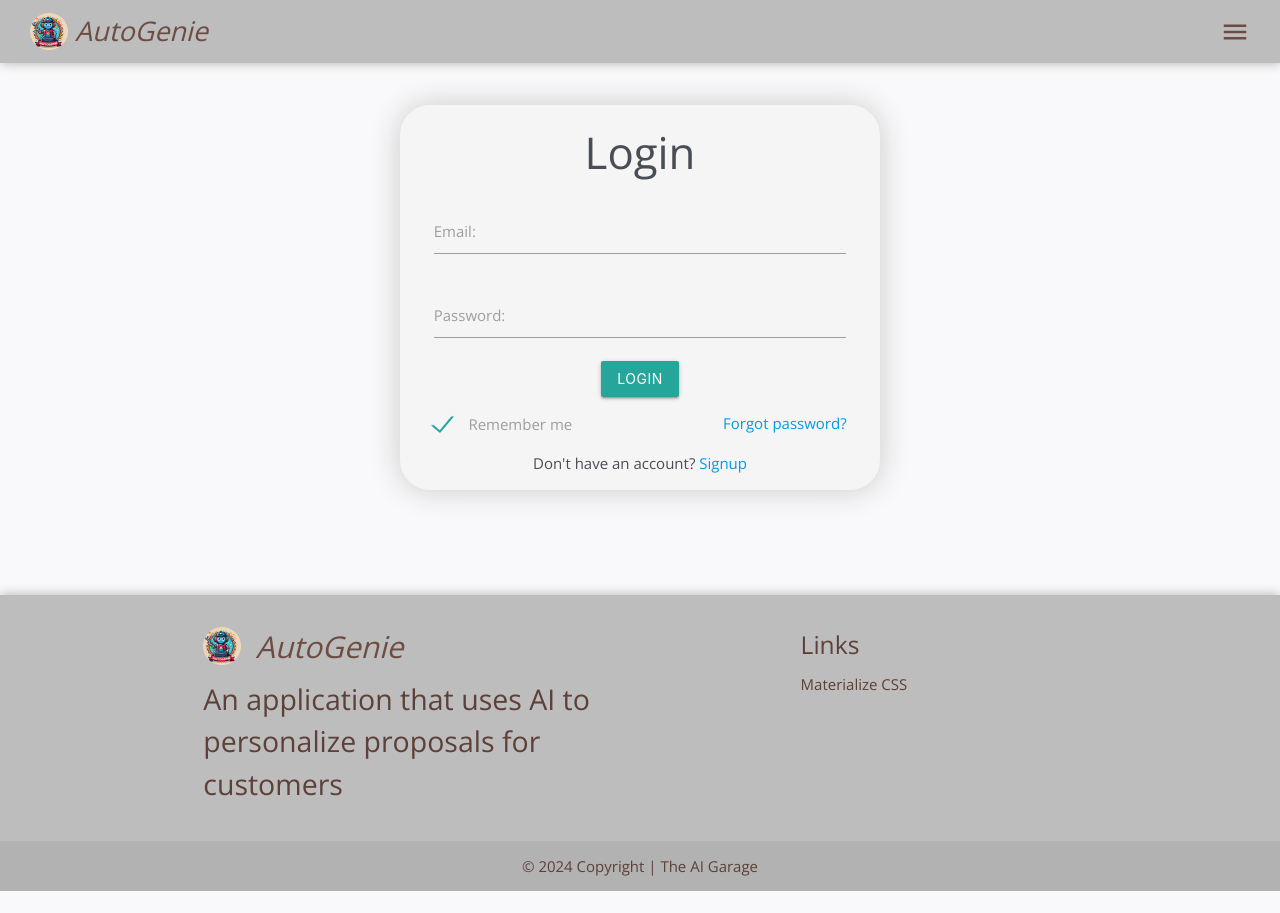
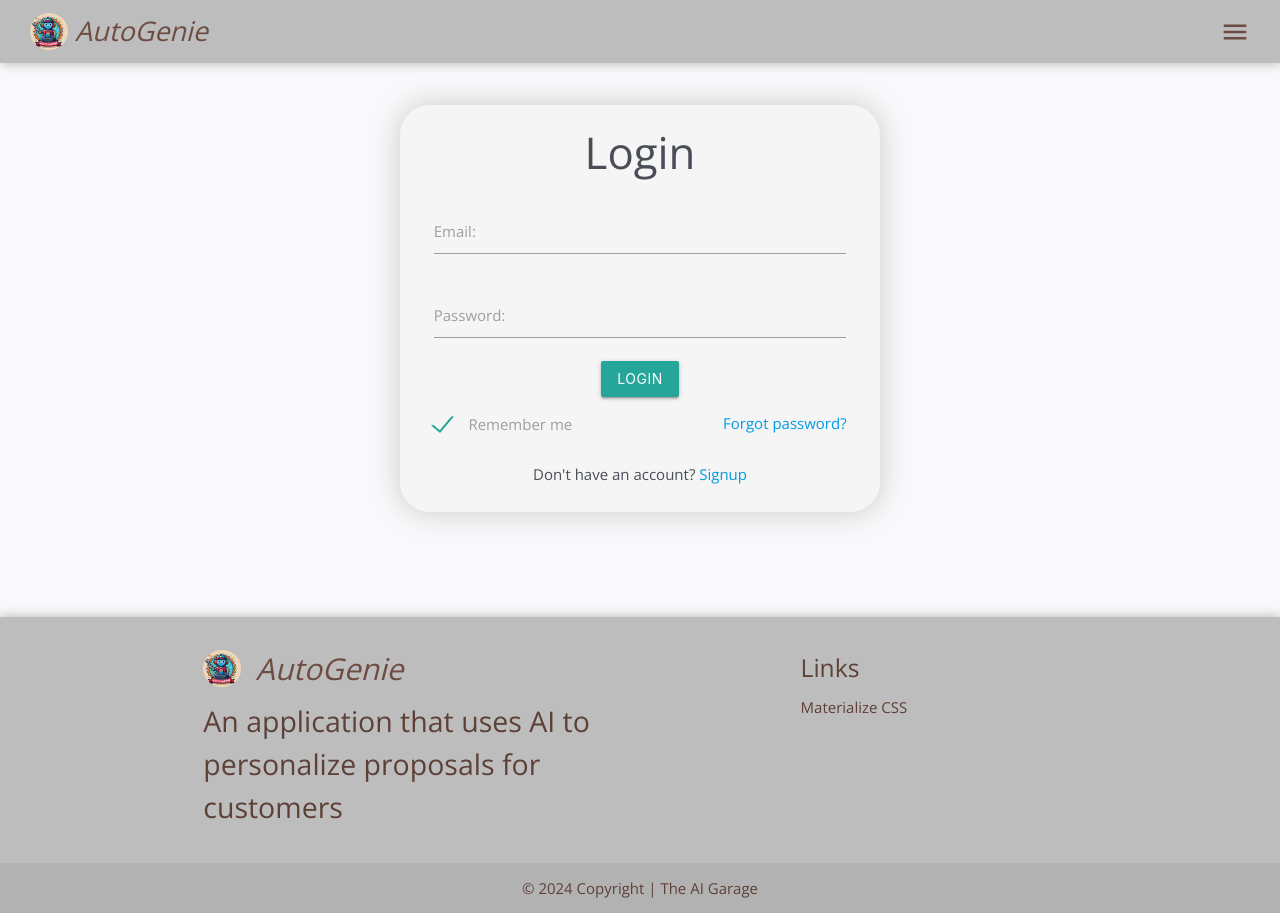
Before and after one commit to sudipta1254/hackathons, a React (Create React App) app in the folder client/: page /login in a window 1280 px wide. Before the commit the page ends 891 px from the top, so only its background shows below. Built offline with nearby package versions, Linux system fonts and the light colour scheme; no server answers; a web font is replaced by a local one.

Commit message:
Update login & signup page css

```diff
--- a/client/src/components/Login.jsx
+++ b/client/src/components/Login.jsx
@@ -32,9 +32,9 @@ const Login = ({rMe, setrMe, user, setUser}) => {
             setUser(getCookie("innovent-user"))
             console.log('Login success')
          }
-         setLoading(false)
       } catch (err) {
          console.log(err)
+      } finally {
          setLoading(false)
       }
    }
@@ -78,10 +78,8 @@ const Login = ({rMe, setrMe, user, setUser}) => {
                   <Link to="/login">Forgot password?</Link>
                </div>
                <div className="col s12 signup-link-div form-link">
-                  <div>
-                     <span>Don't have an account? </span>
-                     <Link className="signup-link" to="/signup">Signup</Link>
-                  </div>
+                  <span>Don't have an account? </span>
+                  <Link className="signup-link" to="/signup">Signup</Link>
                </div>
             </div>
          </form>
--- a/client/src/components/Signup.jsx
+++ b/client/src/components/Signup.jsx
@@ -43,9 +43,9 @@ const Signup = ({rMe, setrMe, user, setUser}) => {
          setCookie("innovent-user", { _id: data2._id, email, rMe: true, logged: true })
          setUser(getCookie("innovent-user"))
          alert("Welcome to AutoGenie")
-         setLoading(false)
       } catch (err) {
          console.log(err)
+      } finally {
          setLoading(false)
       }
    }
--- a/client/src/index.css
+++ b/client/src/index.css
@@ -93,6 +93,11 @@ header span {
   margin: 1rem auto;
   display: flex;
   justify-content: space-between;
+}
+
+.form-link {
+  height: 3rem;
+  align-content: center;
 }
 
 .form-link,
```
